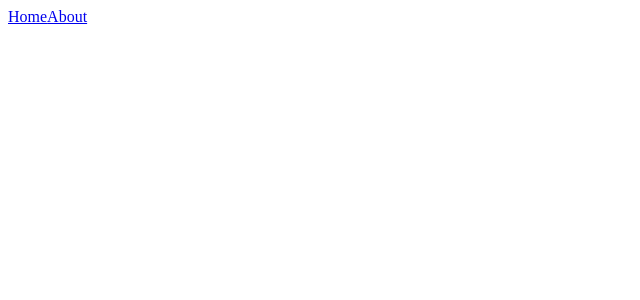
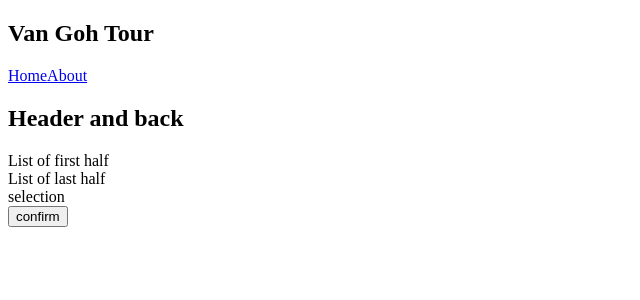
Before and after one commit to kyunwang/van-gogh-app, a Vue app: page /selection in a window 1280 px wide. Shown: the top 300 px of the page, without its empty margins (0-640 px from the left). Built offline with nearby package versions, Linux system fonts and the light colour scheme; the HTML template or start-up script is replaced by a standard one.

Commit message:
Set base for selection screen

```diff
--- a/src/App.vue
+++ b/src/App.vue
@@ -1,5 +1,6 @@
 <template>
 <div id="app">
+	<h2>Van Goh Tour</h2>
     <router-link to="/">Home</router-link>
     <router-link to="/about">About</router-link>
     <router-view></router-view>
--- a/src/router.js
+++ b/src/router.js
@@ -3,6 +3,7 @@ import Router from 'vue-router';
 
 import Home from './views/Home.vue';
 import About from './views/About.vue';
+import Selection from './views/Selection.vue';
 
 Vue.use(Router);
 
@@ -22,6 +23,11 @@ function createRouter() {
 				name: 'about',
 				component: About,
 			},
+			{
+				path: '/selection',
+				name: 'selection',
+				component: Selection,
+			},
 		],
 	});
 }
--- a/src/views/Home.vue
+++ b/src/views/Home.vue
@@ -1,5 +1,8 @@
 <template>
-    <h1>{{title}}</h1>
+	<main>
+    	<h1>{{ title }}</h1>
+	 	<router-link to="/selection">Selection</router-link>
+	</main>
 </template>
 
 <script>
--- /dev/null
+++ b/src/views/Selection.vue
@@ -0,0 +1,29 @@
+<template>
+	<div>
+		<h2>Header and back</h2>
+		<section>List of first half</section>
+		<section>List of last half</section>
+		<footer>
+			<section>selection</section>
+			<button @click="test">confirm</button>
+		</footer>
+	</div>
+</template>
+
+<script>
+	export default {
+		props: ['backTo'],
+		data() {
+			return {}
+		},
+		methods: {
+			test() {
+				console.log('Got clicked');
+			}
+		},
+		created() {}
+	}
+</script>
+
+<style lang="scss" scoped>
+</style>
```
Also changed, not shown: src/components/Header.vue (added, +12 -0 lines). Lines whose indentation alone changed are shown as unchanged.
